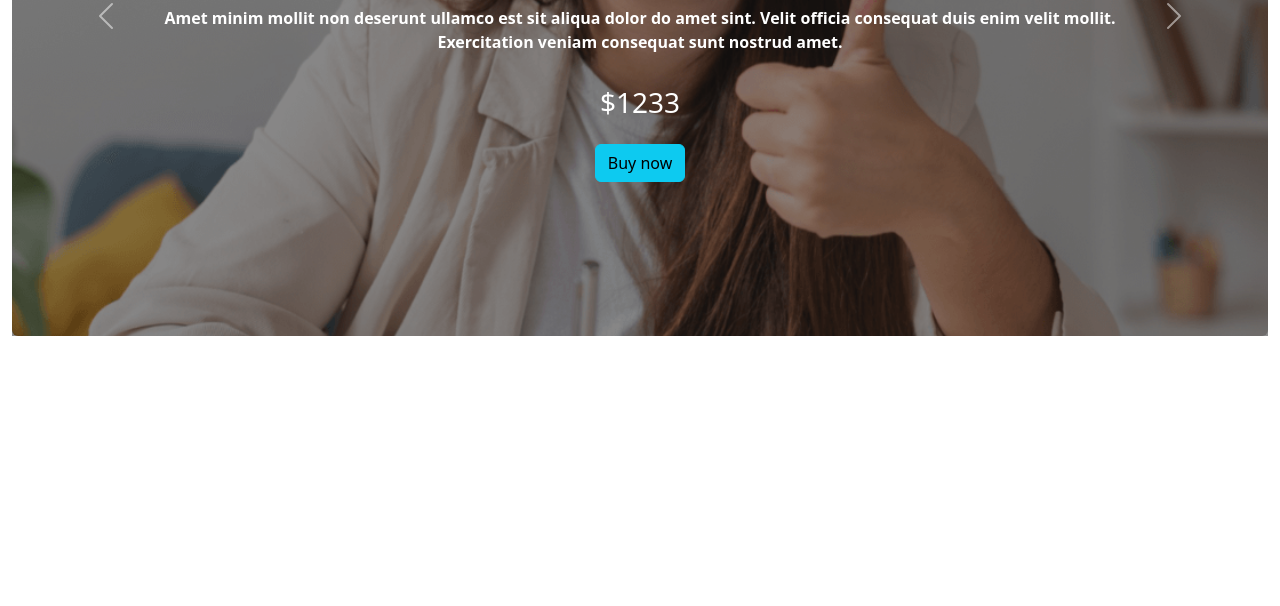
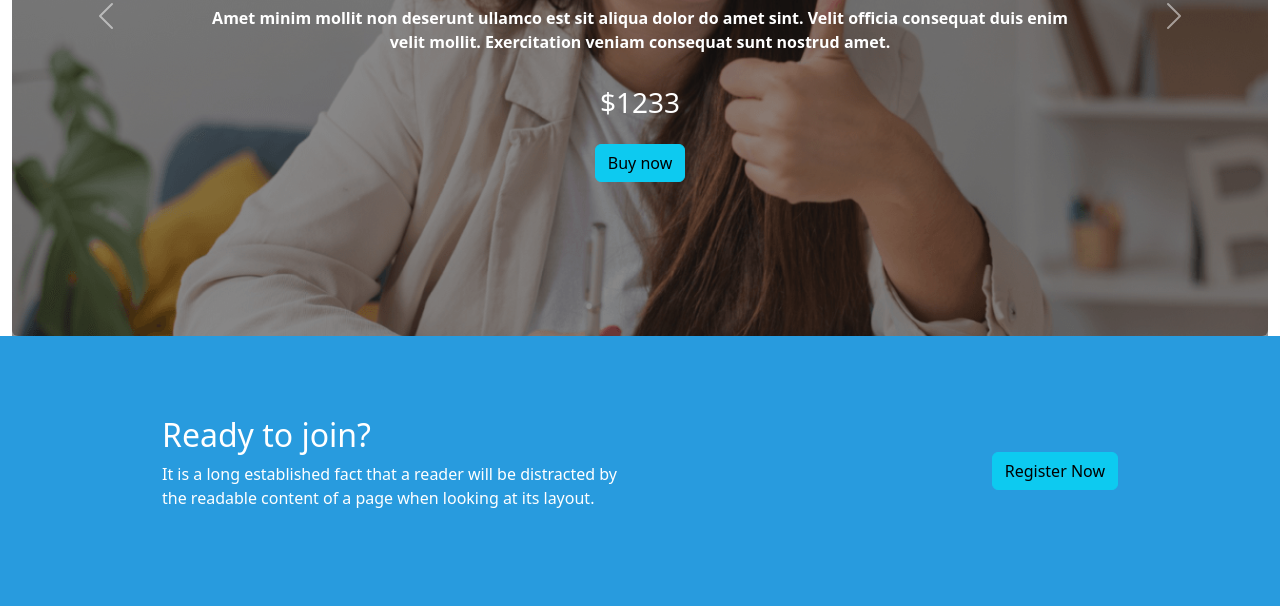
Before and after one commit to akjilan/edTech-website, a plain HTML site: page index.html in a window 1280 px wide. Shown: the part 388-994 px from the top of the page. Before the commit the page ends 800 px from the top, so only its background shows below. Drawn offline with nearby package versions, Linux system fonts and the light colour scheme.

Commit message:
nav,crousel and join section added

```diff
--- a/index.html
+++ b/index.html
@@ -78,7 +78,7 @@
               <div class="container slider-section-inner  ">
                 <div class="slider-info">
                   <h2>Mi LED TV 4A PRO 32</h2>
-                  <p>
+                  <p class="px-5">
                     Amet minim mollit non deserunt ullamco est sit aliqua dolor
                     do amet sint. Velit officia consequat duis enim velit
                     mollit. Exercitation veniam consequat sunt nostrud amet.
@@ -101,7 +101,7 @@
               <div class="container slider-section-inner  ">
                 <div class="slider-info">
                   <h2>Mi LED TV 4A PRO 32</h2>
-                  <p>
+                  <p class="px-5">
                     Amet minim mollit non deserunt ullamco est sit aliqua dolor
                     do amet sint. Velit officia consequat duis enim velit
                     mollit. Exercitation veniam consequat sunt nostrud amet.
@@ -124,7 +124,7 @@
               <div class="container slider-section-inner  ">
                 <div class="slider-info">
                   <h2>Mi LED TV 4A PRO 32</h2>
-                  <p>
+                  <p class="px-5">
                     Amet minim mollit non deserunt ullamco est sit aliqua dolor
                     do amet sint. Velit officia consequat duis enim velit
                     mollit. Exercitation veniam consequat sunt nostrud amet.
@@ -167,6 +167,26 @@
       </section>
 
       <!-- slider ends here -->
+
+      <!-- Join section starts here -->
+      <section id="join-section">
+        <div class="container">
+          <div class="row join-inner">
+            <div class="join-inner-desc col-lg-6 col-md-12 ">
+              <h2 class="text-white">Ready to join? </h2>
+              <p class="text-white text-left">It is a long established fact that a reader will be distracted by the readable content of a page when looking at its layout.</p>
+
+            </div>
+            <div class="join-inner-button col-lg-6 col-md-12">
+              <a class="btn btn-info">
+                Register Now
+
+              </a>
+
+            </div>
+          </div>
+        </div>
+      </section>
     </main>
     <footer></footer>
 
--- a/styles/style.css
+++ b/styles/style.css
@@ -36,6 +36,9 @@
     width: 100%;
 
 }
+.slider-info{
+    padding: 0 5vw;
+}
 .slider-section-inner{
     display: flex;
     flex-direction: column;
@@ -45,6 +48,7 @@
     padding: 30vh 2vw 0 2vw;
 
 
+
 }
 .corousel-inner-item-1{
     height: 100%;
@@ -52,7 +56,6 @@
     background-position: center;
     background-repeat: no-repeat;
     background-size: cover;
-    background-attachment: fixed;
 
 }
 .corousel-inner-item-2{
@@ -61,7 +64,6 @@
     background-position: center;
     background-repeat: no-repeat;
     background-size: cover;
-    background-attachment: fixed;
 }
 .corousel-inner-item-3{
     height: 100%;
@@ -69,7 +71,6 @@
     background-position: center;
     background-repeat: no-repeat;
     background-size: cover;
-    background-attachment: fixed;
 }
 .corousel-item-overlay {
     width: 100%;
@@ -77,7 +78,7 @@
     background-color: rgba(29,29,29,.5);
 
 }
-.slider-info > h2,h3,p, .slider-info-button {
+.slider-info>h2,h3, .slider-info-button {
     text-align: center;
     padding: 1vh 3vw;
     color: white;
@@ -85,3 +86,30 @@
 
 
 }
+.slider-info>p{
+    text-align: center;
+    padding: 1vh 3vw;
+    color: white;
+    font-weight: bolder;
+
+
+}
+
+/* join section  */
+#join-section{
+    background-color: #289BDE;
+
+}
+.join-inner{
+    padding: 5rem;
+    display: flex;
+    justify-content: space-around;
+
+
+}
+.join-inner-button {
+    display: flex;
+    justify-content:flex-end;
+    align-items: center;
+
+}
```
